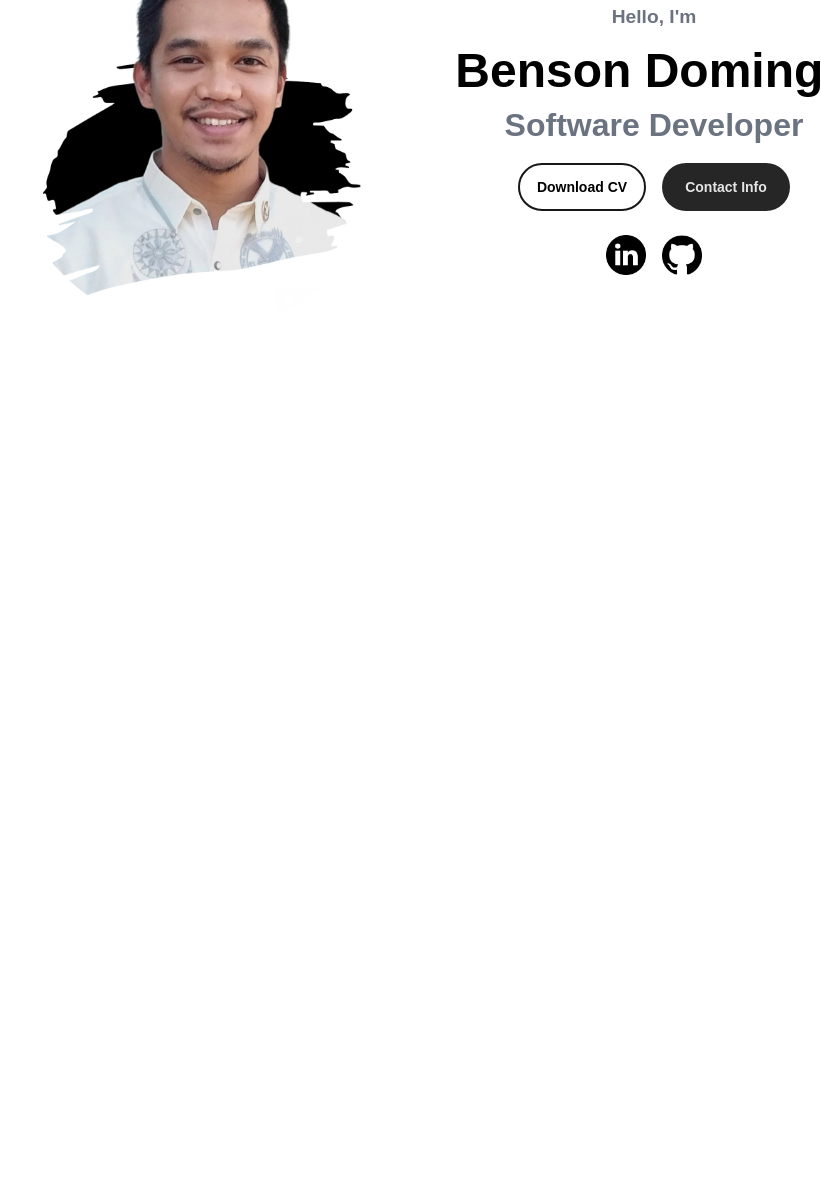
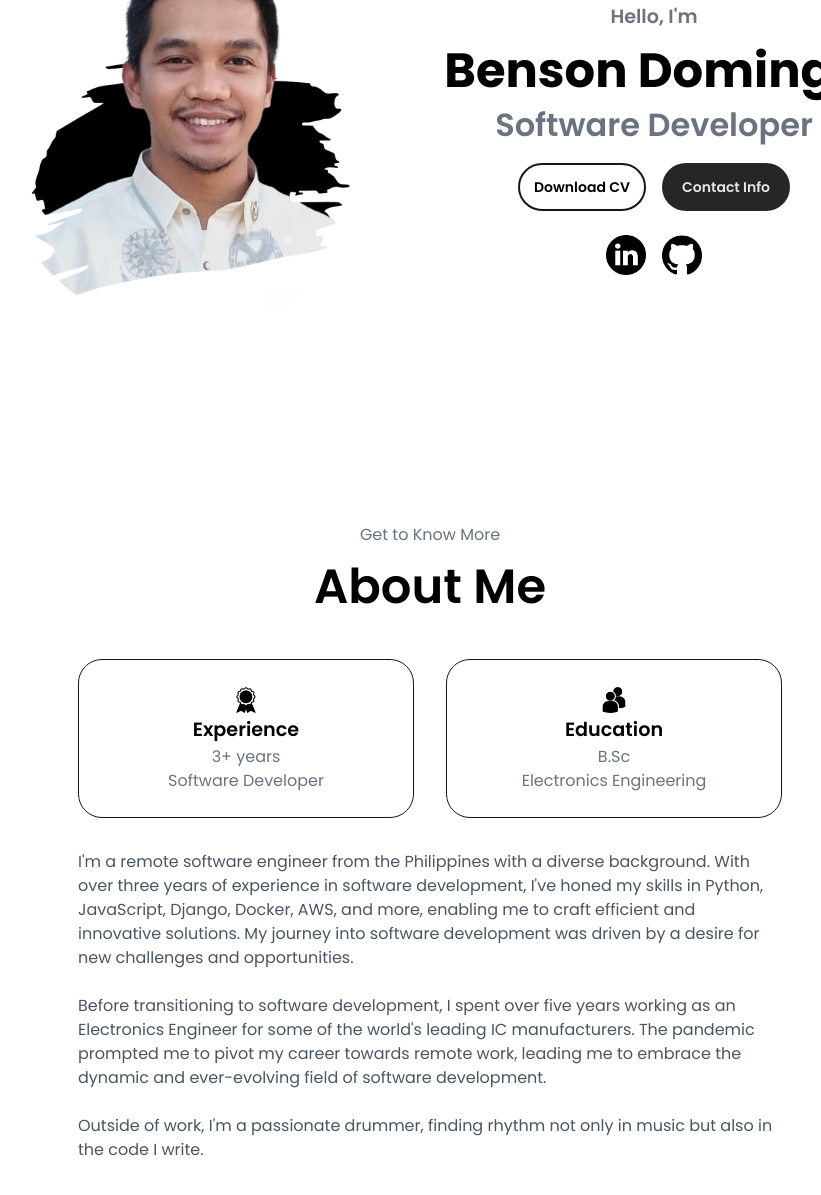
Before and after one commit to bensondomingo/bensondomingo.github.io, a website: page index.html in a window 1280 px wide. Shown: the part 309-1504 px from the top of the page, without its empty margins (210-1031 px from the left). Before the commit the page ends 800 px from the top, so only its background shows below. Drawn offline with Linux system fonts and the light colour scheme.

Commit message:
add about me section

```diff
--- a/index.html
+++ b/index.html
@@ -5,6 +5,12 @@
     <meta name="viewport" content="width=device-width, initial-scale=1.0" />
 
     <link rel="stylesheet" href="dist/output.css" />
+    <link rel="preconnect" href="https://fonts.googleapis.com" />
+    <link rel="preconnect" href="https://fonts.gstatic.com" crossorigin />
+    <link
+      href="https://fonts.googleapis.com/css2?family=Poppins:ital,wght@0,100;0,200;0,300;0,400;0,500;0,600;0,700;0,800;0,900;1,100;1,200;1,300;1,400;1,500;1,600;1,700;1,800;1,900&display=swap"
+      rel="stylesheet"
+    />
     <script src="index.js" defer></script>
 
     <title>Benson Domingo</title>
@@ -76,7 +82,7 @@
         >
           <img
             src="media/images/profile-1.png"
-            class="rounded-full w-48 sm:w-64 md:w-80 lg:w-96 bg-slate-500"
+            class="rounded-full w-48 sm:w-64 md:w-80 lg:w-96"
           />
           <div class="mt-8 lg:mt-0">
             <div class="flex flex-col justify-center items-center text-center">
@@ -124,6 +130,72 @@
           </div>
         </div>
       </section>
+
+      <!-- About Me section -->
+      <section id="about" class="h-svh flex flex-col items-center">
+        <!-- Header -->
+        <div class="text-center px-12 py-8">
+          <p class="text-gray-500">Get to Know More</p>
+          <h3
+            class="text-[2rem] font-semibold sm:text-[2.5rem] lg:text-[3rem] lg:my-1"
+          >
+            About Me
+          </h3>
+        </div>
+
+        <!-- Experience, Education, and Summary-->
+        <div class="flex flex-col justify-center items-center px-8 max-w-3xl">
+          <div
+            class="flex flex-col justify-center items-center gap-8 w-full sm:flex-row sm:gap-4 md:gap-8"
+          >
+            <!-- Experience -->
+            <div
+              class="w-full flex flex-col justify-center items-center text-center border-[thin] border-solid border-neutral-900 rounded-3xl py-6"
+            >
+              <img src="media/images/experience.png" class="w-8 h-8" />
+              <h3 class="text-[1.2rem] font-semibold">Experience</h3>
+              <p class="text-gray-500">
+                3+ years <br />
+                Software Developer
+              </p>
+            </div>
+            <!-- Education -->
+            <div
+              class="w-full flex flex-col justify-center items-center text-center border-[thin] border-solid border-neutral-900 rounded-3xl py-6"
+            >
+              <img src="media/images/education.png" class="w-8 h-8" />
+              <h3 class="text-[1.2rem] font-semibold">Education</h3>
+              <p class="text-gray-500">
+                B.Sc <br />
+                Electronics Engineering
+              </p>
+            </div>
+          </div>
+          <div class="text-justify text-gray-600 mt-8 sm:text-left">
+            <p>
+              I'm a remote software engineer from the Philippines with a diverse
+              background. With over three years of experience in software
+              development, I've honed my skills in Python, JavaScript, Django,
+              Docker, AWS, and more, enabling me to craft efficient and
+              innovative solutions. My journey into software development was
+              driven by a desire for new challenges and opportunities.
+            </p>
+            <br />
+            <p>
+              Before transitioning to software development, I spent over five
+              years working as an Electronics Engineer for some of the world's
+              leading IC manufacturers. The pandemic prompted me to pivot my
+              career towards remote work, leading me to embrace the dynamic and
+              ever-evolving field of software development.
+            </p>
+            <br />
+            <p>
+              Outside of work, I'm a passionate drummer, finding rhythm not only
+              in music but also in the code I write.
+            </p>
+          </div>
+        </div>
+      </section>
     </div>
   </body>
 </html>
```
Also changed, not shown: dist/output.css.
